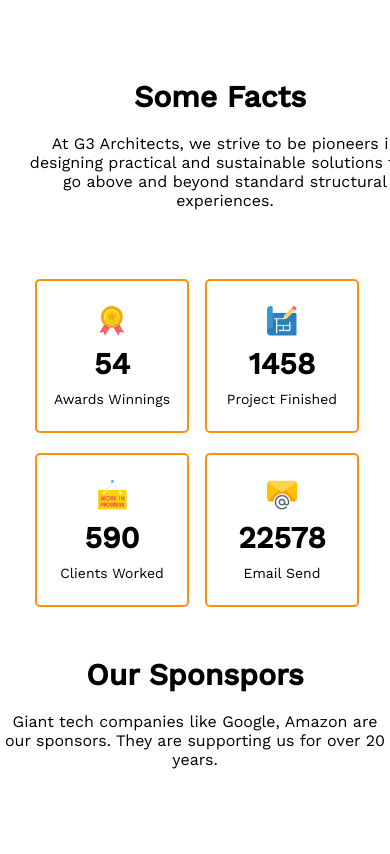
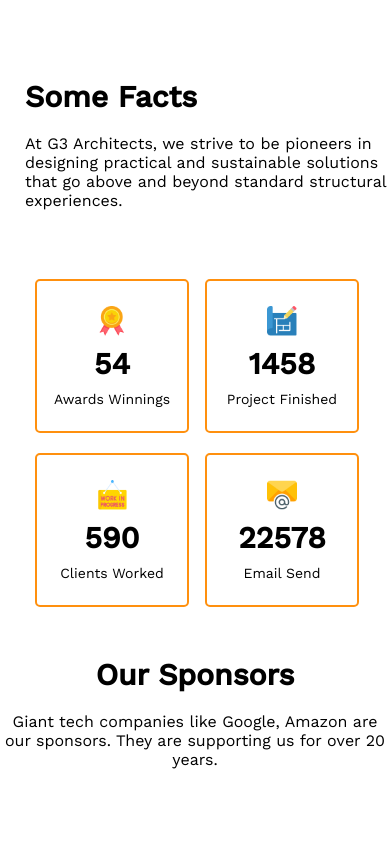
Before and after one commit to Falguni065/architects, a plain HTML site: page index.html in a window 390 px wide. Shown: the part 3571-4425 px from the top of the page. Drawn offline with nearby package versions, Linux system fonts and the light colour scheme.

Commit message:
error correction

```diff
--- a/index.html
+++ b/index.html
@@ -174,7 +174,7 @@
 
 
         <section class="sponsors">
-            <h3>Our Sponspors</h3>
+            <h3>Our Sponsors</h3>
             <p>Giant tech companies like Google, Amazon are our sponsors. They are supporting us for over 20 years.</p>
         </section>
         <section class="sponsors-icon">
--- a/style.css
+++ b/style.css
@@ -452,8 +452,12 @@ footer {
         height: 200px;
         margin: 500px auto 0px;
         padding-left: 25px;
-        text-align: center;
     }
+
+    .facts>p {
+        width: 100%;
+    }
+
 
     /* -----Statistics----- */
 
```
